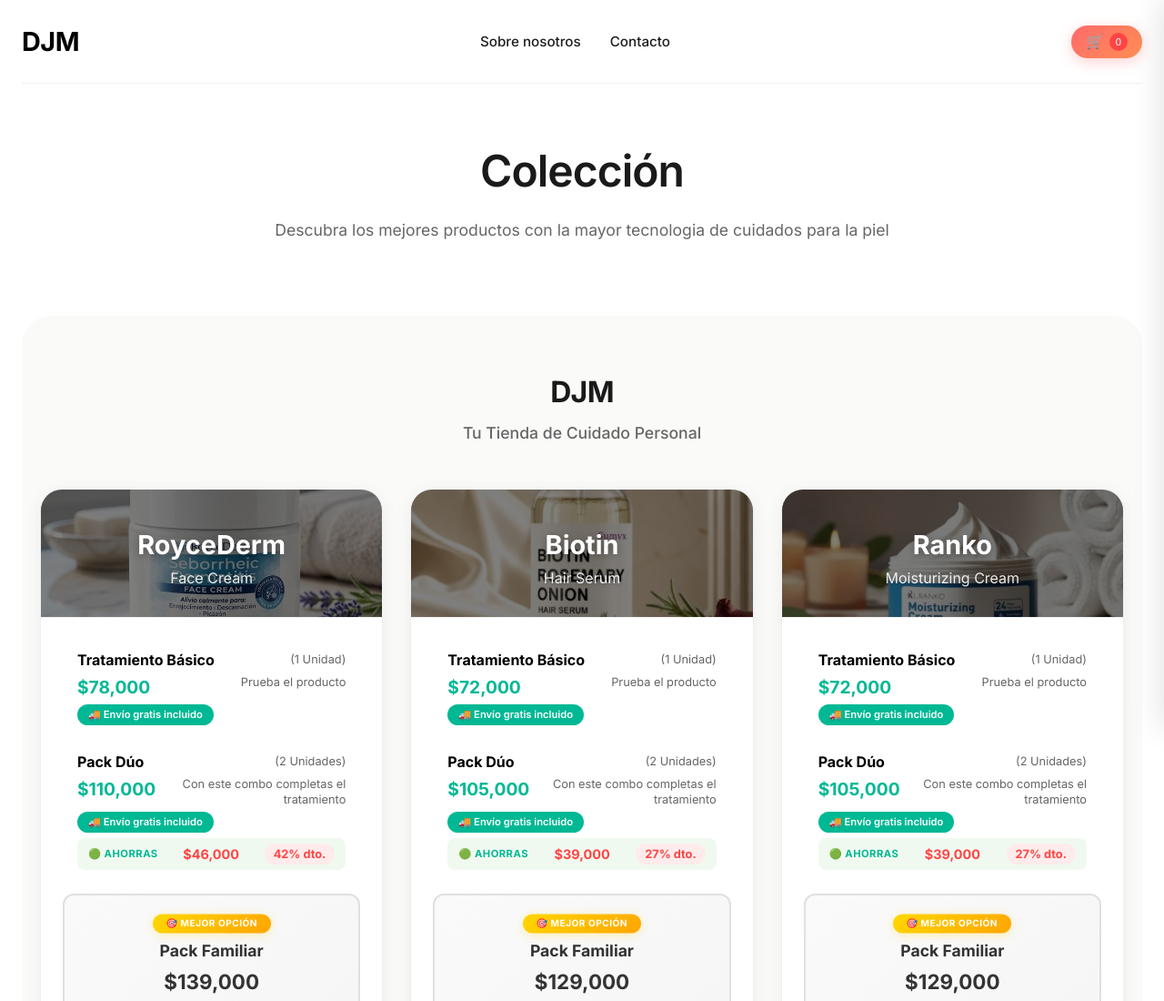
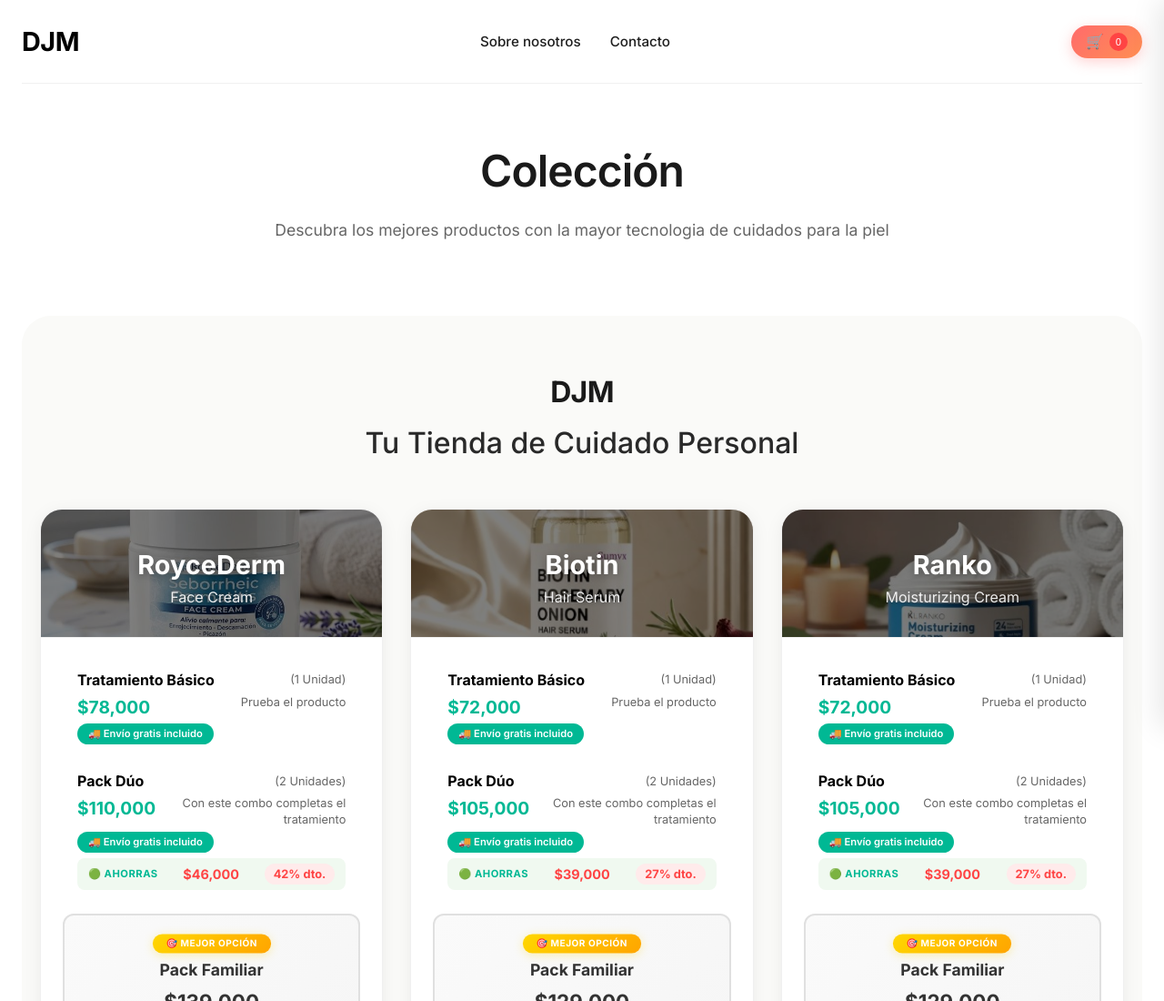
Before and after one commit to jrias/dmj-shop, a website: page index.html in a window 1280 px wide. Shown: the top 1100 px of the page at 91% size. Drawn offline with Linux system fonts and the light colour scheme.

Commit message:
Cambios al style

```diff
--- a/Style.css
+++ b/Style.css
@@ -1365,9 +1365,9 @@ textarea,
 
 .packs-subtitle {
     text-align: center;
-    color: #666;
+    color: #292929;
     margin-bottom: 48px;
-    font-size: 1.1rem;
+    font-size: 2rem;
     font-weight: 500;
 }
 
```
